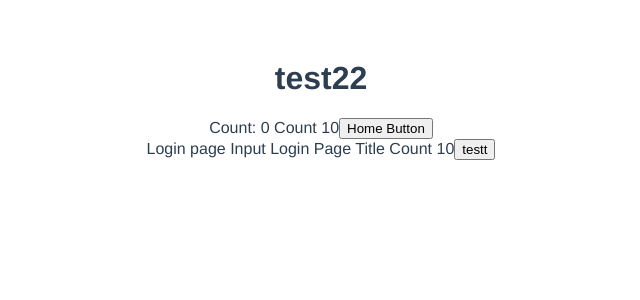
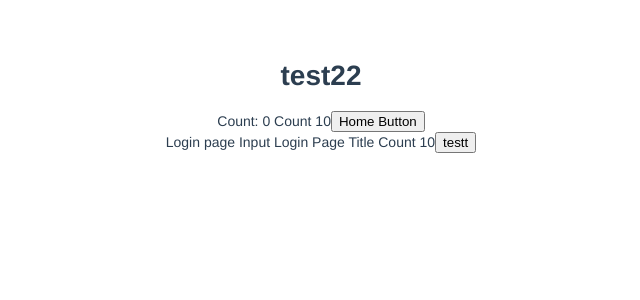
Before and after one commit to jananigel/vue-d3-map, a Vue app: page / in a window 1280 px wide. Shown: the top 300 px of the page, without its empty margins (319-959 px from the left). Built offline with nearby package versions, Linux system fonts and the light colour scheme.

Commit message:
style: created the global style and theme

```diff
--- a/src/main.js
+++ b/src/main.js
@@ -1,3 +1,4 @@
 import { createApp } from 'vue'
 import App from './app/App.vue'
+import './style.scss';
 createApp(App).mount('#app');
--- /dev/null
+++ b/src/style.scss
@@ -0,0 +1,9 @@
+@import './styles/theme';
+
+html {
+  font-size: var(--rem);
+}
+
+body {
+  font-size: 1.4rem;
+}
--- /dev/null
+++ b/src/styles/_theme.scss
@@ -0,0 +1,4 @@
+:root {
+
+  --rem: 10px;
+}
```
